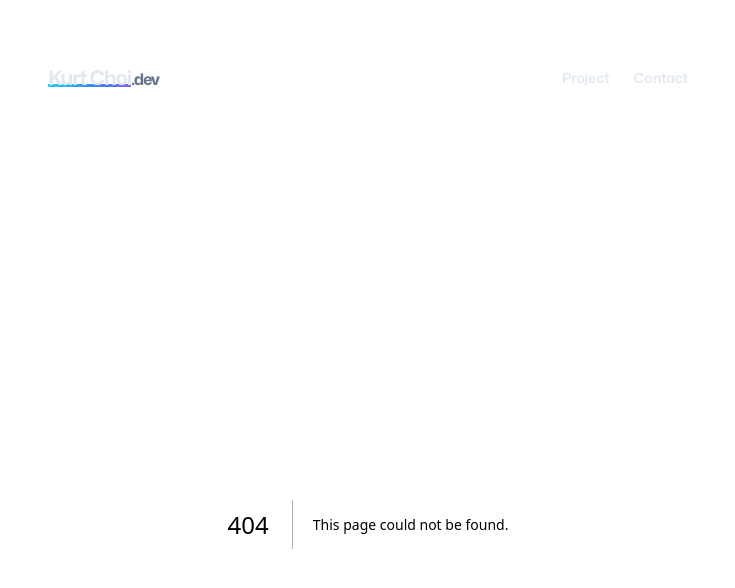
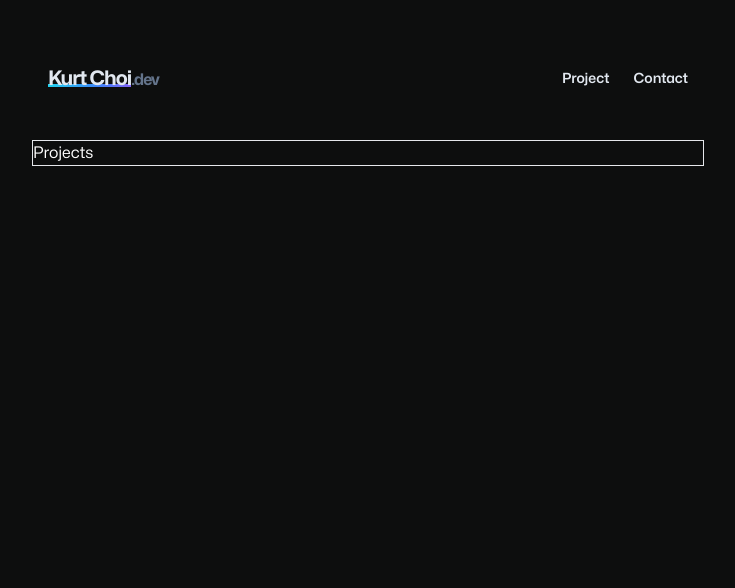
Before and after one commit to Hintful/personal-web, a Next.js app: page /project in a window 1280 px wide. Before the commit this address had no page. Shown: the top 588 px of the page, without its empty margins (272-1007 px from the left). Built offline with nearby package versions, Linux system fonts and the light colour scheme.

Commit message:
Change about page to project page

```diff
--- a/src/app/about/page.js
+++ b/src/app/project/page.js
@@ -1,7 +1,7 @@
 const Page = () => {
     return (
-        <div className="mt-4 text-white">
-            About
+        <div className="mt-4 text-white border pr-2">
+            Projects
         </div>
      );
 }
```
